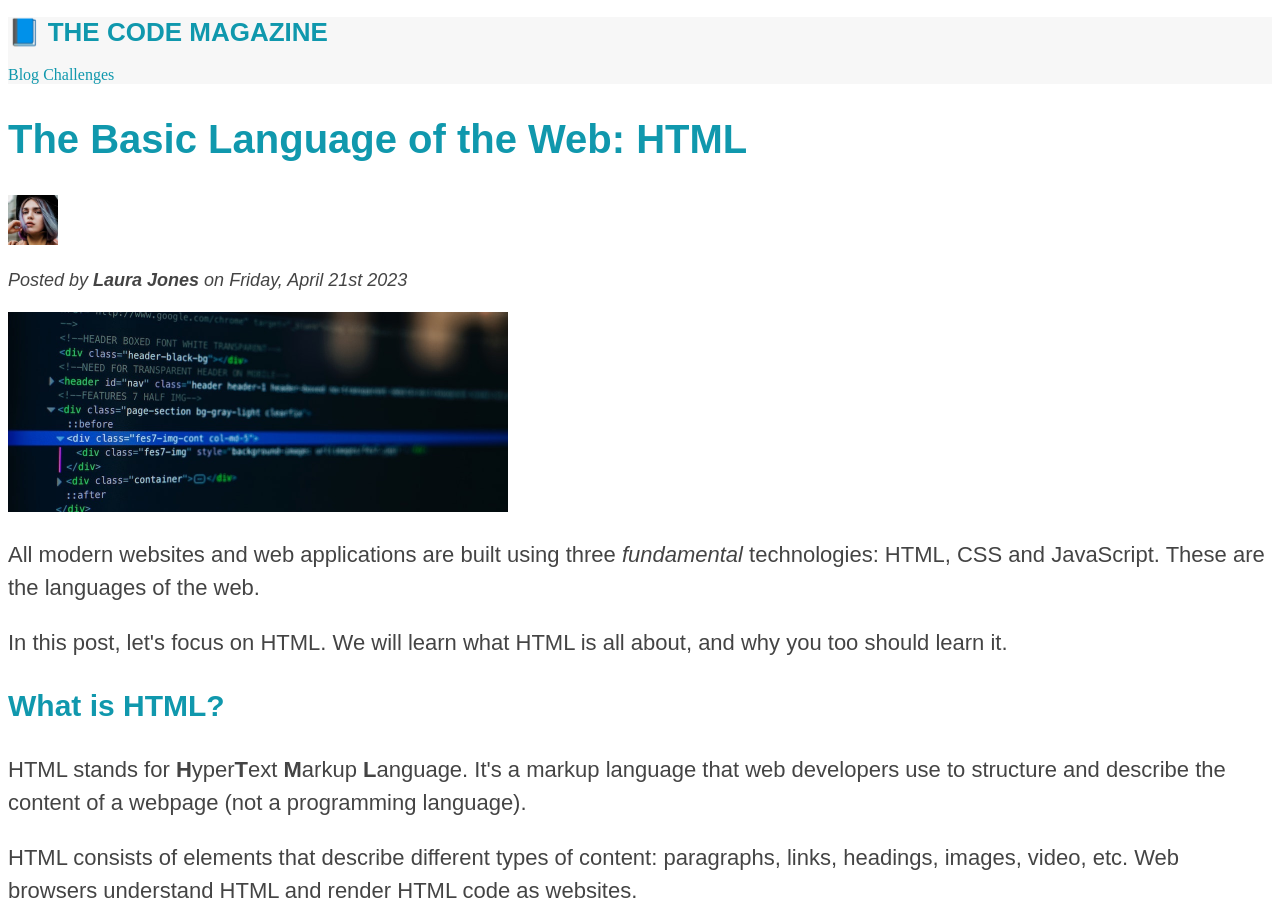
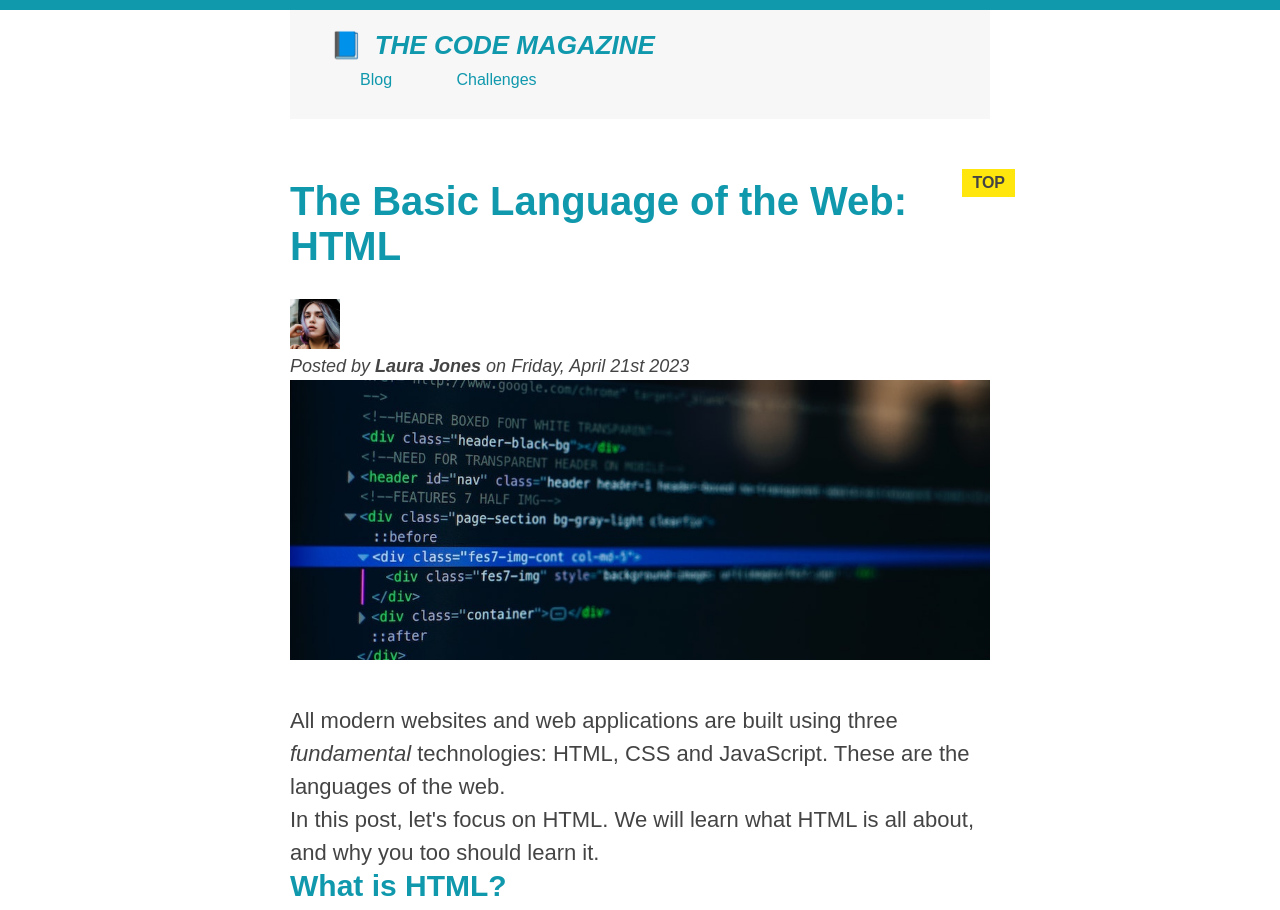
Before and after one commit to XenofoR/htmlCourse, a plain HTML site: page 03/index.html in a window 1280 px wide. Shown: the top 910 px of the page. Drawn offline with Linux system fonts and the light colour scheme.

Commit message:
finished with section 3

```diff
--- a/03/index.html
+++ b/03/index.html
@@ -6,6 +6,8 @@
         <title>The Basic Language of the Web: HTML</title>
     </head>
     <body>
+
+    <div class="container">
         <header class="main-header">
             <h1>📘 The Code Magazine</h1>
             <nav>
@@ -15,12 +17,14 @@
         </header>
 
         <article>
-            <header>
+            <header class="post-header">
                 <h2>The Basic Language of the Web: HTML</h2>
                 <img src="img/laura-jones.jpg" alt="author laura jones" width="50"/>
                 <p id="author">Posted by <strong>Laura Jones</strong> on Friday, April 21st 2023</p>
 
-                <img src="img/post-img.jpg" alt="HTML code on a screen" width="500"/>
+                <img src="img/post-img.jpg" alt="HTML code on a screen" width="500" class="post-img"/>
+
+                <button>❤️ Like</button>
             </header>
 
             <p>All modern websites and web applications are built using three <em>fundamental</em> technologies:
@@ -63,13 +67,14 @@
             <h4>Related Posts</h4>
             <ul class="related">
                 <li><img src="img/related-1.jpg" width="50" alt="Man coding on computer"/> <a href="#">How To Learn Web Development</a>
-                <p class="related-author">By Kim Hansson</p></li>
+                    <p class="related-author">By Kim Hansson</p></li>
                 <li><img src="img/related-2.jpg" width="50" alt="Lightning"/><a href="#">The Unknown Powers of CSS</a>
                     <p class="related-author">By Laura Jones</p></li>
                 <li><img src="img/related-3.jpg" width="50" alt="Code on a screen"/><a href="#">Why Javascript is Awesome</a>
                     <p class="related-author">By Kim Hansson</p></li>
             </ul>
         </aside>
-    <footer><p id="copyright">Copyright &copy; 2023 by The Code Magazine</p></footer>
+        <footer><p id="copyright">Copyright &copy; 2023 by The Code Magazine</p></footer>
+    </div>
     </body>
 </html>
--- a/03/style.css
+++ b/03/style.css
@@ -1,6 +1,35 @@
-h1, h2, h3, h4, p, li{
+* {
+margin: 0;
+padding: 0;
+}
+
+body {
 font-family: sans-serif;
 color: #444;
+
+border-top: 10px solid #1098ad;
+}
+
+.main-header {
+background-color: #f7f7f7;
+padding: 20px 40px;
+margin-bottom: 60px;
+}
+
+.post-header {
+margin-bottom: 40px;
+}
+
+aside{
+background-color: #f7f7f7;
+border-top: 5px solid #1098ad;
+border-bottom: 5px solid #1098ad;
+padding: 50px 0;
+width: 500px;
+}
+
+article{
+margin-bottom: 60px;
 }
 
 h1, h2, h3 {
@@ -8,6 +37,7 @@ color: #1098ad;
 }
 
 h1{
+font-style: italic;
 font-size: 26px;
 text-transform: uppercase;
 }
@@ -15,10 +45,13 @@ text-transform: uppercase;
 h2{
 font-size: 40px;
 text-transform: normal;
+margin-bottom: 30px;
+position: relative;
 }
 
 h3{
 font-size: 30px;
+margin-bottom: 20px;
 }
 
 h4{
@@ -32,8 +65,18 @@ font-size: 22px;
 line-height: 1.5
 }
 
+ul,ol{
+margin-left: 50px;
+margin-bottom: 20px;
+}
+
 li{
 font-size: 20px;
+margin-bottom: 10px;
+}
+
+li:last-child{
+margin-bottom: 0;
 }
 
 #copyright{
@@ -54,16 +97,6 @@ font-size: 18px;
 font-weight: bold;
 }
 
-.main-header {
-background-color: #f7f7f7;
-}
-
-aside{
-background-color: #f7f7f7;
-border-top: 5px solid #1098ad;
-border-bottom: 5px solid #1098ad;
-}
-
 li:first-child{
 font-weight: bold;
 }
@@ -81,3 +114,54 @@ a:hover {
 font-weight: bold;
 text-decoration: underline;
 }
+
+.post-img{
+width: 100%;
+height: auto;
+}
+
+.container{
+width: 700px;
+margin: 0 auto;
+position: relative;
+}
+
+nav a:link{
+margin: 10px 30px;
+display: inline-block;
+}
+
+nav a:link:last-child{
+margin-right: 0px;
+}
+
+button {
+font-size: 22px;
+padding: 20px;
+cursor: pointer;
+position: absolute;
+bottom: 50px;
+right: 50px;
+}
+
+h1::first-letter {
+ font-style: normal;
+ margin-right: 5px;
+}
+
+h2::after{
+content: "TOP";
+background-color: #ffe70e;
+font-size: 16px;
+color: #444;
+font-style: bold;
+display: inline-block;
+padding: 5px 10px;
+position: absolute;
+top: -10px;
+right: -25px;
+}
+
+h3 + p::first-line {
+/* font-color: red; */
+}
```
